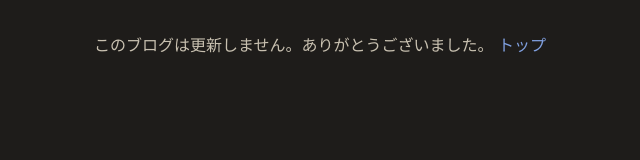
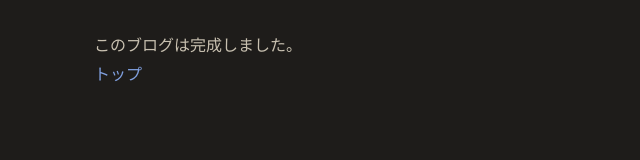
Before and after one commit to iorin006/iorin006_blog, a plain HTML site: page 2026-11-12.html in a window 1280 px wide. Shown: the whole page, without its empty margins (146-786 px from the left). Drawn offline with Linux system fonts and the light colour scheme.

Commit message:
Update blog message to indicate completion

```diff
--- a/2026-11-12.html
+++ b/2026-11-12.html
@@ -8,7 +8,8 @@
     <title>iorin006の個人的ブログ</title>
 </head>
 <body>
-  このブログは更新しません。ありがとうございました。
+  このブログは完成しました。
+    <br>
   <a href="index.html">トップ</a>
 </body>
 </html>
```
